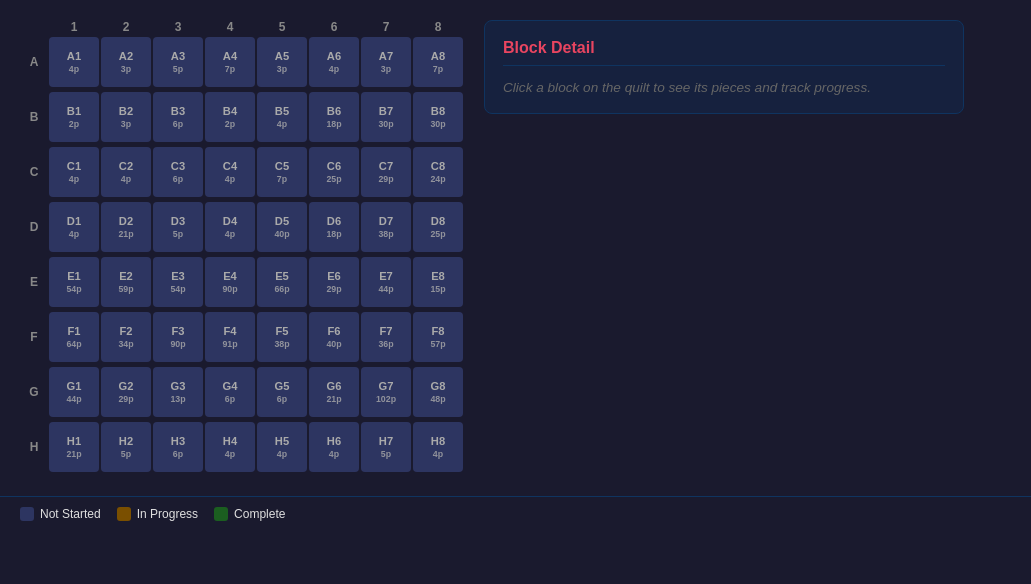
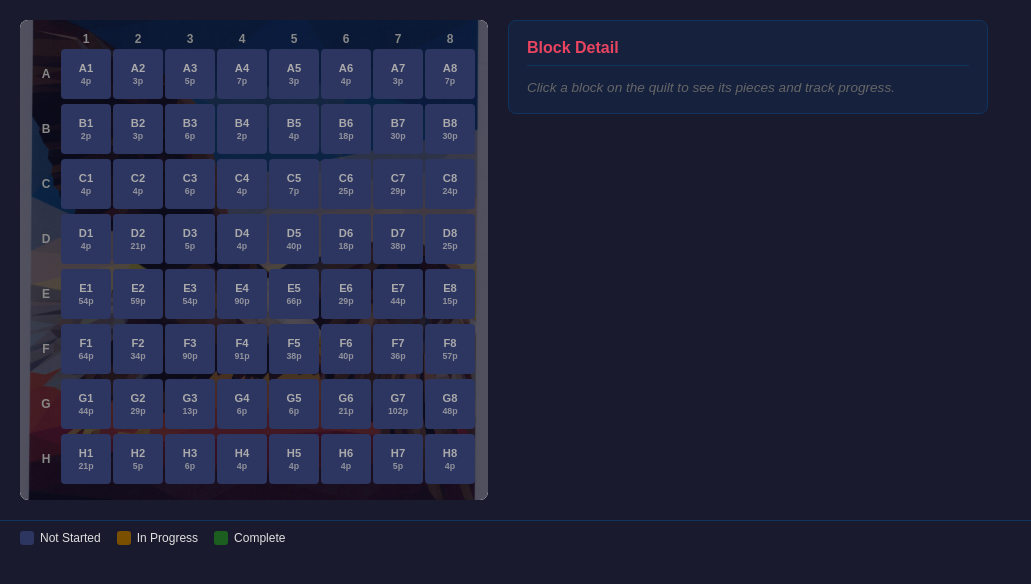
Before and after one commit to Peterh226/legit-kits-cut-guide, a Flask app: page / in a window 1280 px wide. Shown: the part 71-655 px from the top of the page, without its empty margins (0-1031 px from the left). Run offline with Flask 3, Linux system fonts and the light colour scheme.

Commit message:
Add quilt overview image as background behind the block grid
- static/quilt_overview.jpg: overview page 1 (pattern map) from the scan
- style.css: quilt-wrap uses the image as background with a dark overlay
  so the block grid remains readable over the quilt layout image

Co-Authored-By: Claude Sonnet 4.6 <noreply@anthropic.com>

```diff
--- a/quilt-tracker-app/static/style.css
+++ b/quilt-tracker-app/static/style.css
@@ -51,6 +51,28 @@ main {
 /* ── Quilt grid ── */
 .quilt-wrap {
     flex: 0 0 auto;
+    position: relative;
+    padding: 12px;
+    border-radius: 8px;
+    overflow: hidden;
+    background-image: url("/static/quilt_overview.jpg");
+    background-size: cover;
+    background-position: center;
+}
+
+.quilt-wrap::before {
+    content: "";
+    position: absolute;
+    inset: 0;
+    background: rgba(15, 15, 35, 0.72);
+    border-radius: 8px;
+    z-index: 0;
+}
+
+.quilt-labels,
+.quilt-row {
+    position: relative;
+    z-index: 1;
 }
 
 .quilt-labels {
```
Also changed, not shown: quilt-tracker-app/static/quilt_overview.jpg (added).
